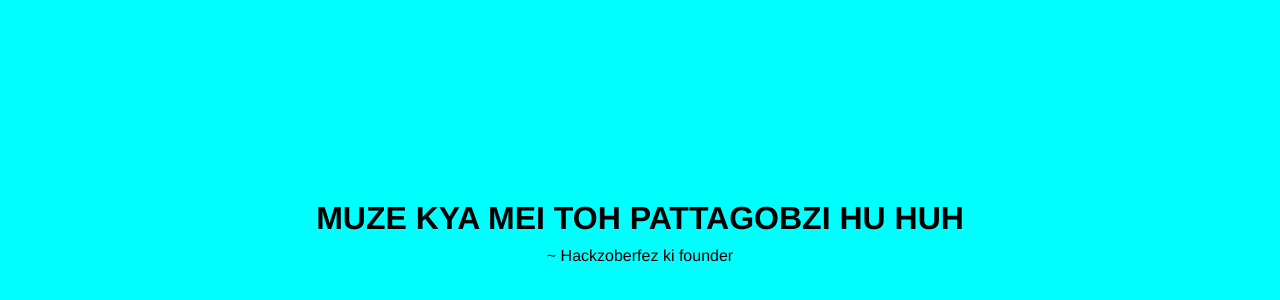
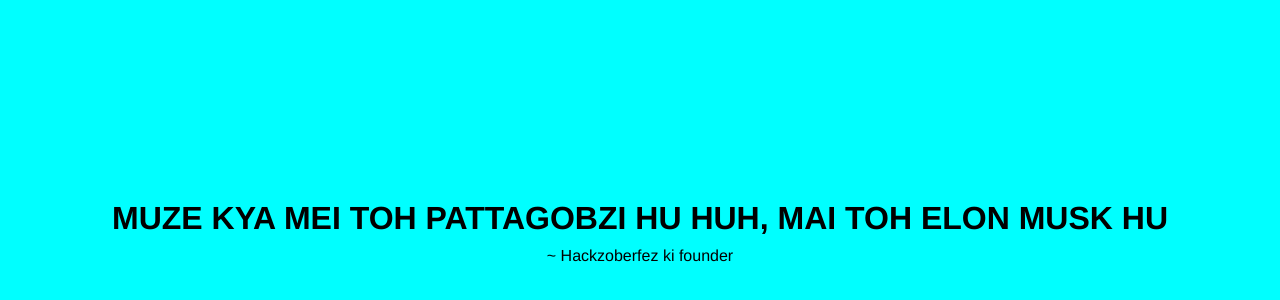
Before and after one commit to theditiarora/Hacktoberfest, a plain HTML site: page index.html in a window 1280 px wide. Shown: the part 168-468 px from the top of the page. Drawn offline with Linux system fonts and the light colour scheme.

Commit message:
Update index.html

```diff
--- a/index.html
+++ b/index.html
@@ -9,7 +9,7 @@
 </head>
 <body>
 
-    <h1>MUZE KYA MEI TOH PATTAGOBZI HU HUH</h1>
+    <h1>MUZE KYA MEI TOH PATTAGOBZI HU HUH, MAI TOH ELON MUSK HU</h1>
     <p>~ Hackzoberfez ki founder</p>
 
 </body>
```
